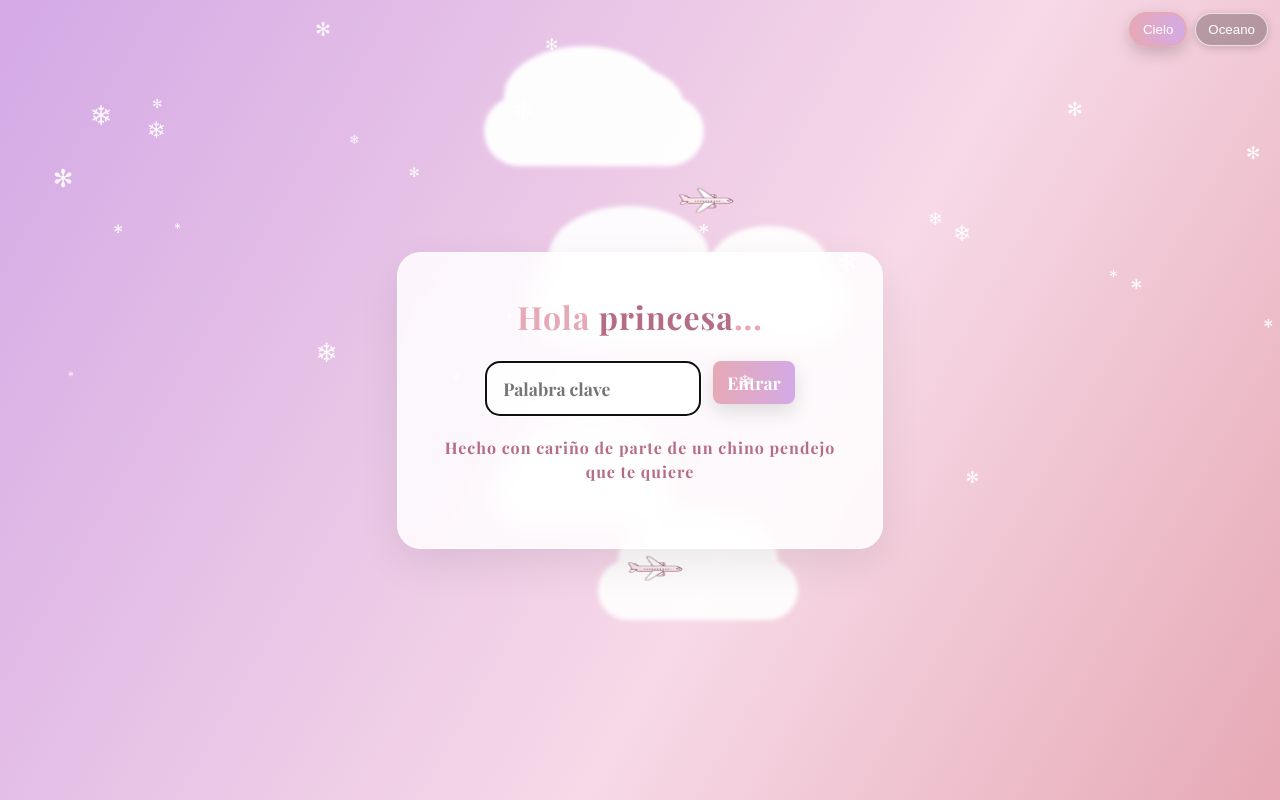
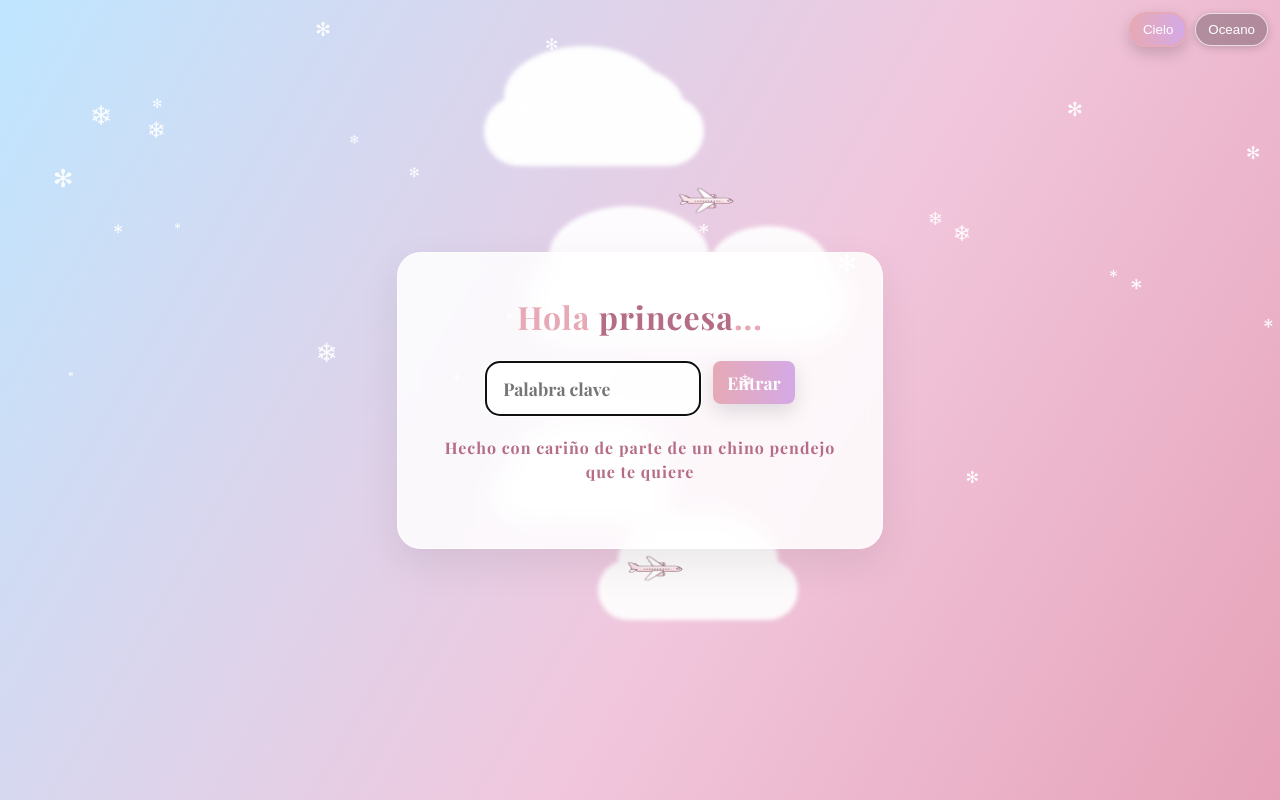
Before and after one commit to chinotrb/En-Viaje, a React (Vite) app: page / in a window 1280 px wide. Built offline with nearby package versions, Linux system fonts and the light colour scheme.

Commit message:
monta;as agregadas

```diff
--- a/dev-dist/sw.js
+++ b/dev-dist/sw.js
@@ -79,7 +79,7 @@ define(['./workbox-5a5d9309'], (function (workbox) { 'use strict';
    */
   workbox.precacheAndRoute([{
     "url": "index.html",
-    "revision": "0.l8sudvklf6"
+    "revision": "0.l0srdaas4p"
   }], {});
   workbox.cleanupOutdatedCaches();
   workbox.registerRoute(new workbox.NavigationRoute(workbox.createHandlerBoundToURL("index.html"), {
--- a/src/App.jsx
+++ b/src/App.jsx
@@ -105,6 +105,36 @@ function App() {
         ))}
       </div>
       <div className="snowy-hills" aria-hidden="true">
+        <div className="mountains">
+          <div className="mountain m1" />
+          <div className="mountain m2" />
+          <div className="mountain m3" />
+        </div>
+        <div className="fog" />
+        <div className="tree-line">
+          <span className="tree t1" />
+          <span className="tree t2" />
+          <span className="tree t3" />
+          <span className="tree t4" />
+          <span className="tree t5" />
+          <span className="tree t6" />
+          <span className="tree t7" />
+          <span className="tree t8" />
+          <span className="tree t9" />
+          <span className="tree t10" />
+          <span className="tree t11" />
+          <span className="tree t12" />
+          <span className="tree t13" />
+          <span className="tree t14" />
+          <span className="tree t15" />
+          <span className="tree t16" />
+          <span className="tree t17" />
+          <span className="tree t18" />
+          <span className="tree t19" />
+          <span className="tree t20" />
+          <span className="tree t21" />
+          <span className="tree t22" />
+        </div>
         <div className="hill hill-left" />
         <div className="hill hill-right" />
         <div className="ski-track" />
--- a/src/index.css
+++ b/src/index.css
@@ -46,7 +46,7 @@
   -webkit-font-smoothing: antialiased;
   -moz-osx-font-smoothing: grayscale;
 
-  --bg-gradient: linear-gradient(120deg, #d4a9e6 0%, #f7d9e7 60%, #e6a9b5 100%);
+  --bg-gradient: linear-gradient(120deg, #bfe6ff 0%, #f1c7dd 58%, #e6a2b8 100%);
   --overlay-glow: radial-gradient(circle at 20% 10%, rgba(255, 255, 255, 0.06), transparent 20%), linear-gradient(180deg, rgba(230, 169, 181, 0.03), transparent 50%);
   --title-color: #E6A9B5;
   --text-main: #333333;
@@ -72,7 +72,7 @@ body {
 
 /* Tema Cielo: mantiene la apariencia original rosada */
 body.theme-cielo {
-  --bg-gradient: linear-gradient(120deg, #d4a9e6 0%, #f7d9e7 60%, #e6a9b5 100%);
+  --bg-gradient: linear-gradient(120deg, #bfe6ff 0%, #f1c7dd 58%, #e6a2b8 100%);
   --overlay-glow: radial-gradient(circle at 20% 10%, rgba(255, 255, 255, 0.06), transparent 20%), linear-gradient(180deg, rgba(230, 169, 181, 0.03), transparent 50%);
   --title-color: #E6A9B5;
   --text-main: #333333;
--- a/src/main.css
+++ b/src/main.css
@@ -37,15 +37,140 @@ body {
   100% { transform: translateY(100vh) scale(1.1); opacity: 0.3; }
 }
 
-/* ==== BASE NIEVE / MONTAÑAS SUAVES ==== */
+/* ==== BASE SNOW / MOUNTAINS ==== */
 .snowy-hills {
   position: fixed;
   inset: auto 0 0 0;
-  height: 22vh;
+  height: 34vh;
   z-index: 0;
   pointer-events: none;
   overflow: hidden;
 }
+.snowy-hills::after {
+  content: "";
+  position: absolute;
+  left: 0;
+  right: 0;
+  bottom: 0;
+  height: 6vh;
+  background: linear-gradient(180deg, rgba(255,255,255,0.92) 0%, rgba(235,245,255,0.86) 100%);
+}
+
+.snowy-hills .mountains {
+  position: absolute;
+  inset: 0;
+  bottom: 0;
+}
+
+.snowy-hills .mountain {
+  position: absolute;
+  bottom: 2vh;
+  width: 46vw;
+  height: 28vh;
+  background: linear-gradient(180deg, #bfe9f8 0%, #93cfe2 60%, #6baec8 100%);
+  clip-path: polygon(50% 0%, 52% 6%, 100% 100%, 0 100%);
+  filter: drop-shadow(0 -6px 18px rgba(5, 40, 60, 0.18));
+}
+
+.snowy-hills .mountain::before {
+  content: "";
+  position: absolute;
+  inset: 0;
+  background: linear-gradient(135deg, rgba(9,60,88,0) 0%, rgba(9,60,88,0.18) 55%, rgba(9,60,88,0.28) 100%);
+  clip-path: polygon(50% 0%, 100% 100%, 55% 100%);
+}
+
+.snowy-hills .mountain::after {
+  content: "";
+  position: absolute;
+  top: 0;
+  left: 50%;
+  transform: translateX(-50%);
+  width: 58%;
+  height: 40%;
+  background: linear-gradient(180deg, rgba(255,255,255,0.98) 0%, rgba(230,245,255,0.7) 100%);
+  clip-path: polygon(50% 0%, 100% 100%, 0 100%);
+}
+
+.snowy-hills .m1 { left: -4vw; transform: scale(1.05); z-index: 1; opacity: 0.9; }
+.snowy-hills .m2 { left: 22vw; width: 52vw; height: 32vh; background: linear-gradient(180deg, #c9effa 0%, #9dd8ea 60%, #6daecb 100%); z-index: 2; opacity: 0.95; }
+.snowy-hills .m3 { right: -10vw; width: 44vw; height: 26vh; background: linear-gradient(180deg, #a9def1 0%, #83c4dd 60%, #5f9fbd 100%); z-index: 0; opacity: 0.8; }
+
+.snowy-hills .fog {
+  position: absolute;
+  left: -10vw;
+  right: -10vw;
+  bottom: -20vh;
+  height: 32vh;
+  background: linear-gradient(180deg, rgba(255, 255, 255, 0.941) 0%, rgba(245, 250, 255, 0.89) 70%, rgba(245,250,255,0) 100%);
+  filter: blur(25px);
+  z-index: 6;
+}
+.snowy-hills .tree-line {
+  position: absolute;
+  left: 0;
+  right: 0;
+  bottom: 2vh;
+  height: 10vh;
+  z-index: 3;
+}
+
+.snowy-hills .tree {
+  position: absolute;
+  bottom: 0;
+  width: 0;
+  height: 0;
+  border-left: 7px solid transparent;
+  border-right: 7px solid transparent;
+  border-bottom: 18px solid #1d6f7f;
+  filter: drop-shadow(0 4px 6px rgba(0,0,0,0.2));
+}
+
+.snowy-hills .tree::before {
+  content: "";
+  position: absolute;
+  left: -6px;
+  bottom: 10px;
+  width: 12px;
+  height: 6px;
+  background: rgba(255,255,255,0.85);
+  clip-path: polygon(50% 0%, 100% 100%, 0 100%);
+}
+
+.snowy-hills .tree::after {
+  content: "";
+  position: absolute;
+  left: -2px;
+  bottom: -6px;
+  width: 4px;
+  height: 6px;
+  background: #1a4b57;
+  border-radius: 0 0 2px 2px;
+}
+
+.snowy-hills .t1 { left: 6vw; transform: scale(0.8); }
+.snowy-hills .t2 { left: 13vw; transform: scale(0.95); }
+.snowy-hills .t3 { left: 20vw; transform: scale(0.75); }
+.snowy-hills .t4 { left: 28vw; transform: scale(1.05); }
+.snowy-hills .t5 { left: 38vw; transform: scale(0.85); }
+.snowy-hills .t6 { left: 48vw; transform: scale(1); }
+.snowy-hills .t7 { left: 58vw; transform: scale(0.9); }
+.snowy-hills .t8 { left: 68vw; transform: scale(1.1); }
+.snowy-hills .t9 { left: 79vw; transform: scale(0.8); }
+.snowy-hills .t10 { left: 90vw; transform: scale(1.15); }
+.snowy-hills .t11 { left: 4vw; transform: scale(0.6); }
+.snowy-hills .t12 { left: 9vw; transform: scale(0.7); }
+.snowy-hills .t13 { left: 16vw; transform: scale(0.6); }
+.snowy-hills .t14 { left: 24vw; transform: scale(0.8); }
+.snowy-hills .t15 { left: 33vw; transform: scale(0.65); }
+.snowy-hills .t16 { left: 42vw; transform: scale(0.7); }
+.snowy-hills .t17 { left: 52vw; transform: scale(0.65); }
+.snowy-hills .t18 { left: 62vw; transform: scale(0.75); }
+.snowy-hills .t19 { left: 72vw; transform: scale(0.6); }
+.snowy-hills .t20 { left: 82vw; transform: scale(0.7); }
+.snowy-hills .t21 { left: 88vw; transform: scale(0.6); }
+.snowy-hills .t22 { left: 95vw; transform: scale(0.7); }
+
 .snowy-hills .hill {
   position: absolute;
   bottom: -8vh;
@@ -54,6 +179,8 @@ body {
   background: linear-gradient(180deg, rgba(255,255,255,0.9) 0%, rgba(240,246,255,0.85) 50%, rgba(220,234,255,0.7) 100%);
   border-radius: 50% 50% 0 0;
   filter: drop-shadow(0 -6px 24px rgba(0,0,0,0.12));
+  z-index: 4;
+  display: none;
 }
 .snowy-hills .hill-left { left: -10vw; transform: rotate(-4deg); }
 .snowy-hills .hill-right { right: -6vw; transform: rotate(3deg); }
@@ -68,8 +195,9 @@ body {
     0 6px 0 0 rgba(255,255,255,0.6),
     0 -6px 0 0 rgba(255,255,255,0.4);
   transform: skewX(-10deg);
+  z-index: 5;
+  display: none;
 }
-
 /* ==== FONDOS SEGÚN DÍAS RESTANTES ==== */
 .bg-far { background: linear-gradient(135deg, #e0f2fe 0%, #f7d9e7 100%); }
 .bg-medium { background: linear-gradient(135deg, #e9d5ff 0%, #fad7de 100%); }
@@ -342,14 +470,37 @@ body {
 
 .background-animated .cloud {
     position: absolute;
-    background: radial-gradient(circle at 30% 30%, rgba(255,255,255,0.95), rgba(255,255,255,0.8));
-    filter: blur(2px);
+    background: radial-gradient(circle at 35% 35%, rgba(255,255,255,0.98), rgba(255,255,255,0.78) 60%, rgba(255,255,255,0.55) 100%);
+    filter: blur(1.2px) drop-shadow(0 10px 18px rgba(40, 30, 60, 0.12));
     transform: translateX(-50%);
     will-change: transform, opacity;
     transform-origin: center;
     backface-visibility: hidden;
 }
 
+.background-animated .cloud::before,
+.background-animated .cloud::after {
+    content: "";
+    position: absolute;
+    background: radial-gradient(circle at 30% 30%, rgba(255,255,255,0.98), rgba(255,255,255,0.7));
+    filter: blur(1px);
+    border-radius: 50%;
+}
+
+.background-animated .cloud::before {
+    width: 60%;
+    height: 120%;
+    left: 8%;
+    top: -35%;
+}
+
+.background-animated .cloud::after {
+    width: 45%;
+    height: 90%;
+    right: 10%;
+    top: -20%;
+    opacity: 0.9;
+}
 .background-animated .cloud1 {
     top: 12%;
     left: 40%;
@@ -494,7 +645,7 @@ body {
 
 /* --- Modo océano: fondo estático marino, flora y tiburones --- */
 body.theme-oceano .background-animated .cloud {
-    display: none;
+    display: none !important;
 }
 
 body.theme-oceano .background-animated .plane {
@@ -507,6 +658,10 @@ body.theme-oceano .santa {
 
 body.theme-oceano .snowy-hills {
     display: none;
+}
+
+body.theme-cielo .page-container {
+    background: transparent;
 }
 
 /* Fondo submarino estático */
@@ -727,6 +882,6 @@ body.theme-oceano .page-container {
 .page-container .MuiTypography-h6,
 .page-container .MuiTypography-h2,
 .page-container .MuiTypography-h5,
-.page-container .MuiTypography-body1 { color: var(--text-main) !important; }
-.page-container .MuiTypography-body2 { color: var(--text-subtle) !important; }
+.page-container .MuiTypography-body1 {     color: var(--text-strong) ; }
+.page-container .MuiTypography-body2 { color: var(--text-subtle) ; }
 .page-container .MuiSvgIcon-root { color: var(--accent-highlight); }
```
